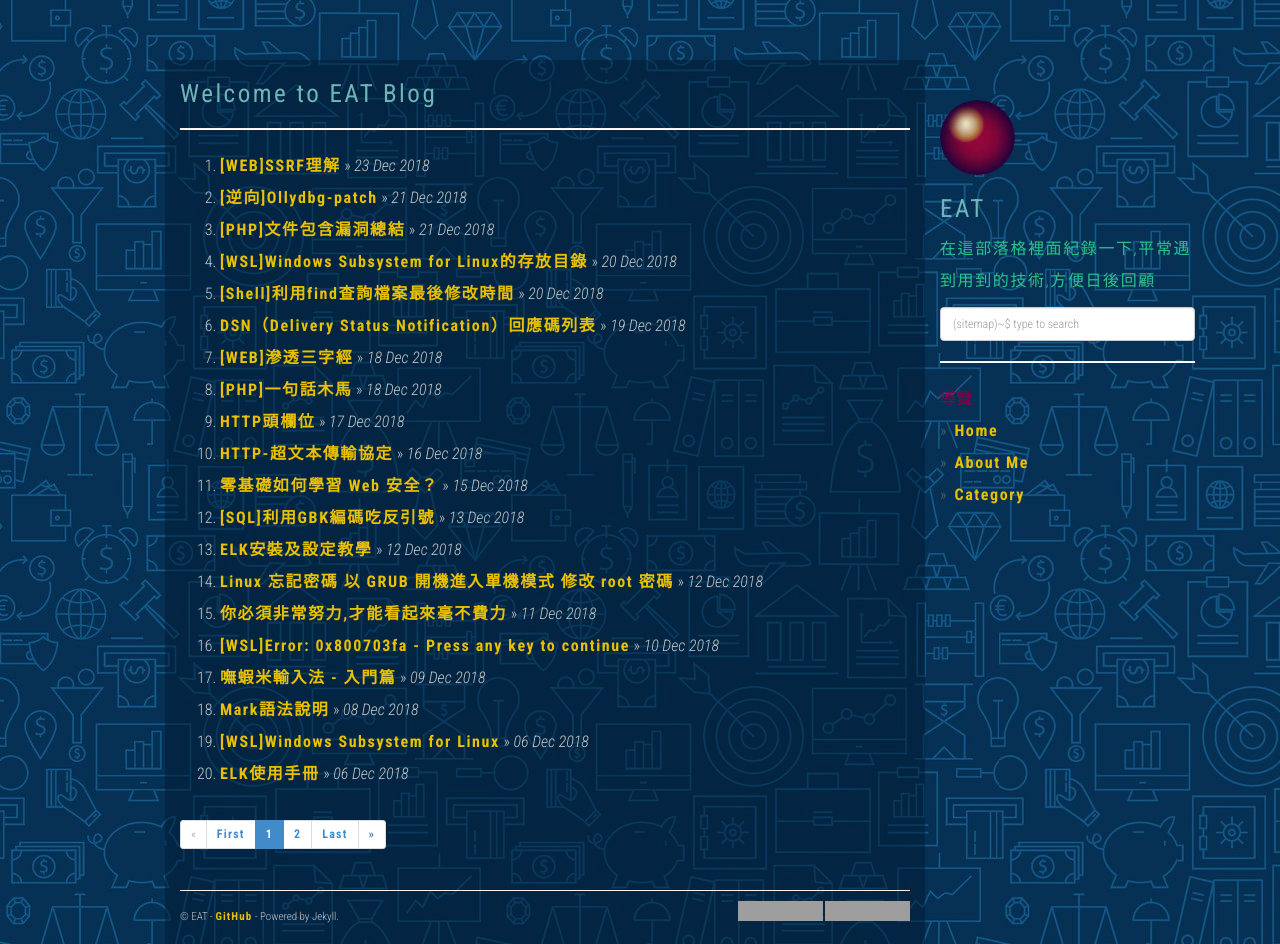
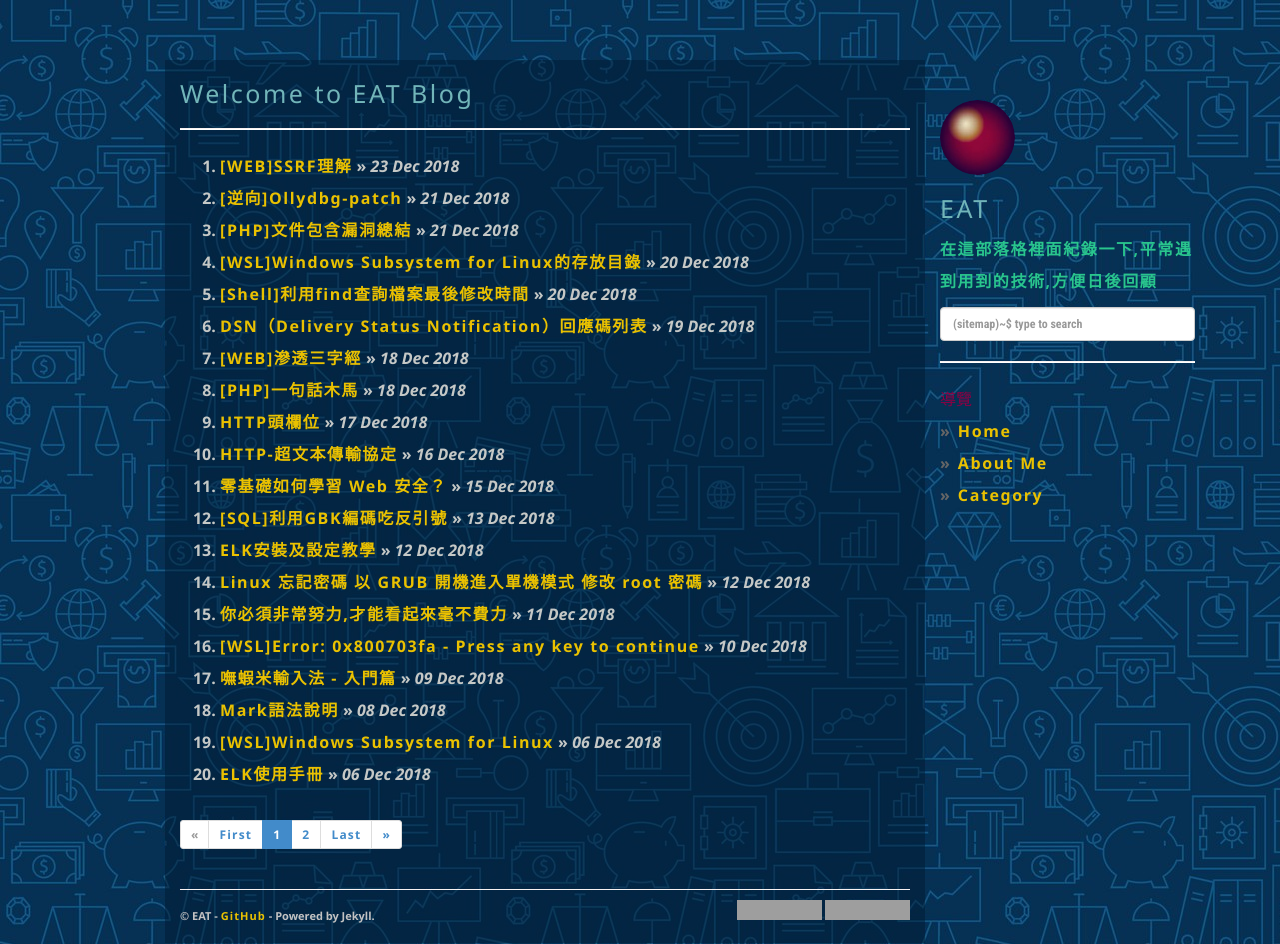
Before and after one commit to dyeat/dyeat.github.io, a Jekyll site: the page built from index.html, in a window 1280 px wide and 944 px high. Built offline with Jekyll 4.4.1, drawn with Linux system fonts in a browser that asks for light colours; nearby versions of some CDN libraries; the list of posts is cut into pages by our own code; grey boxes are pictures that could not be loaded.

```diff
--- a/static/css/main.css
+++ b/static/css/main.css
@@ -1,8 +1,9 @@
 body {
-  font-family: "Roboto Condensed", Arial, sans-serif;
+  font-family: "微軟正黑體", "Microsoft JhengHei", "Segoe UI Semibold", "Segoe UI", "Lucida Grande", Verdana, Arial, Helvetica, sans-serif;
   background: url("/static/img/bg.jpg");
   line-height: 2.0em;
   font-weight: 300;
+  font-weight: bold;
   font-size: 16px;
   color: #C5C8C6;
 }
```
